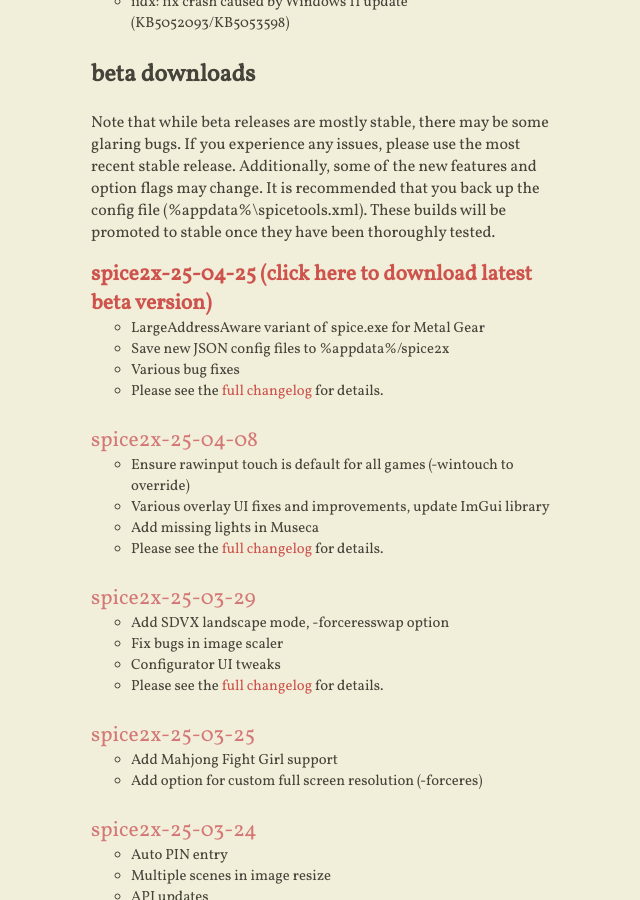
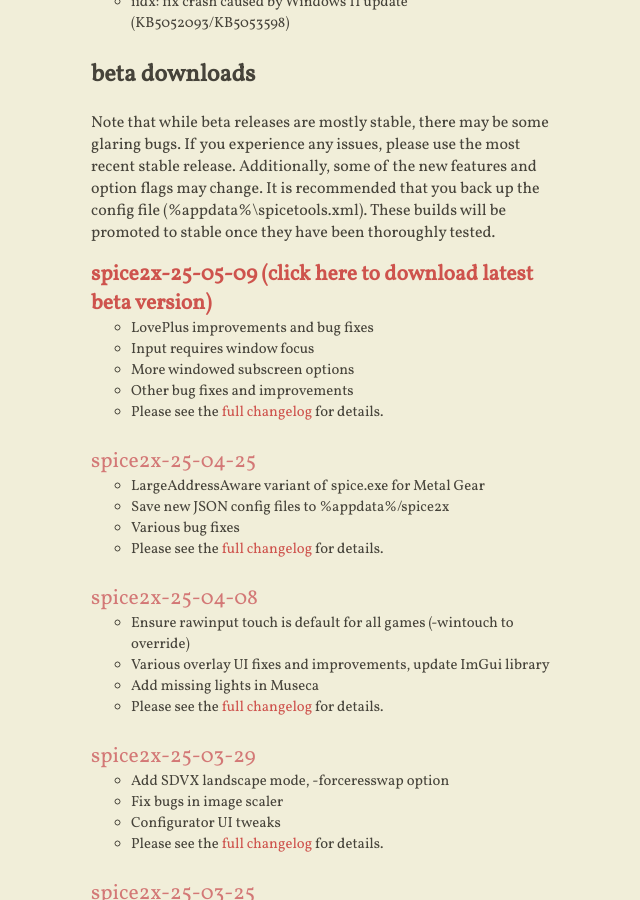
Before and after one commit to spice2x/spice2x.github.io, a Jekyll site: the page built from docs/index.html, in a window 1280 px wide and 900 px high, scrolled down 809 px. Shown: the whole window, without its empty margins (413-1053 px from the left). Built offline with Jekyll 4.4.1, drawn with Linux system fonts in a browser that asks for light colours; nearby versions of some CDN libraries.

Commit message:
25-05-09

```diff
--- a/docs/_includes/content.html
+++ b/docs/_includes/content.html
@@ -48,6 +48,18 @@
   stable once they have been thoroughly tested.
 </p>
 <ul class="downloads-beta highlight-latest">
+  <li>
+    <a class="download-link" href="https://github.com/spice2x/spice2x.github.io/releases/download/25-05-09/spice2x-25-05-09.zip">
+      spice2x-25-05-09
+    </a>
+    <ul>
+      <li>LovePlus improvements and bug fixes</li>
+      <li>Input requires window focus</li>
+      <li>More windowed subscreen options</li>
+      <li>Other bug fixes and improvements</li>
+      <li>Please see the <a href="https://github.com/spice2x/spice2x.github.io/releases/tag/25-05-09">full changelog</a> for details.</li>
+    </ul>
+  </li>
   <li>
     <a class="download-link" href="https://github.com/spice2x/spice2x.github.io/releases/download/25-04-25/spice2x-25-04-25.zip">
       spice2x-25-04-25
```
